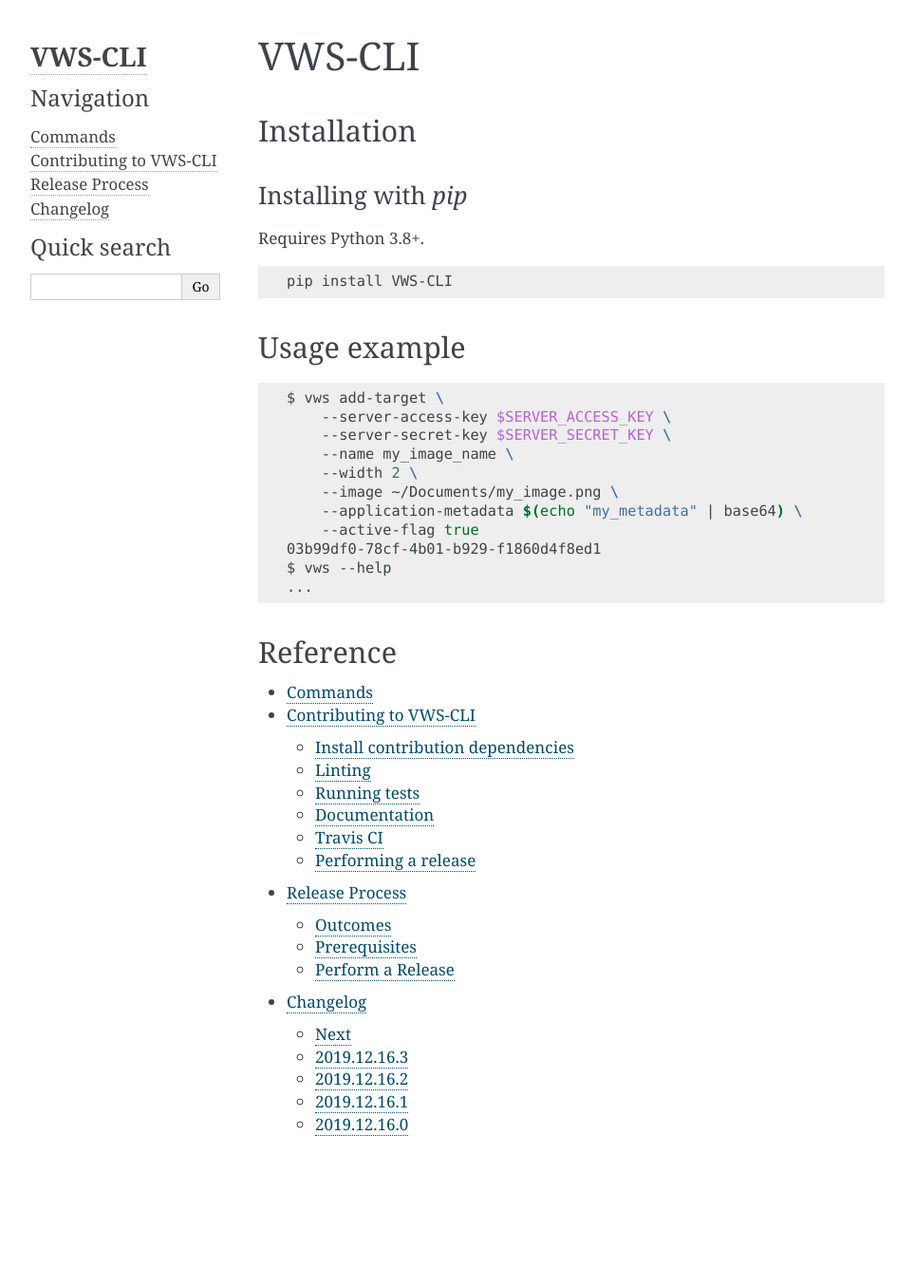
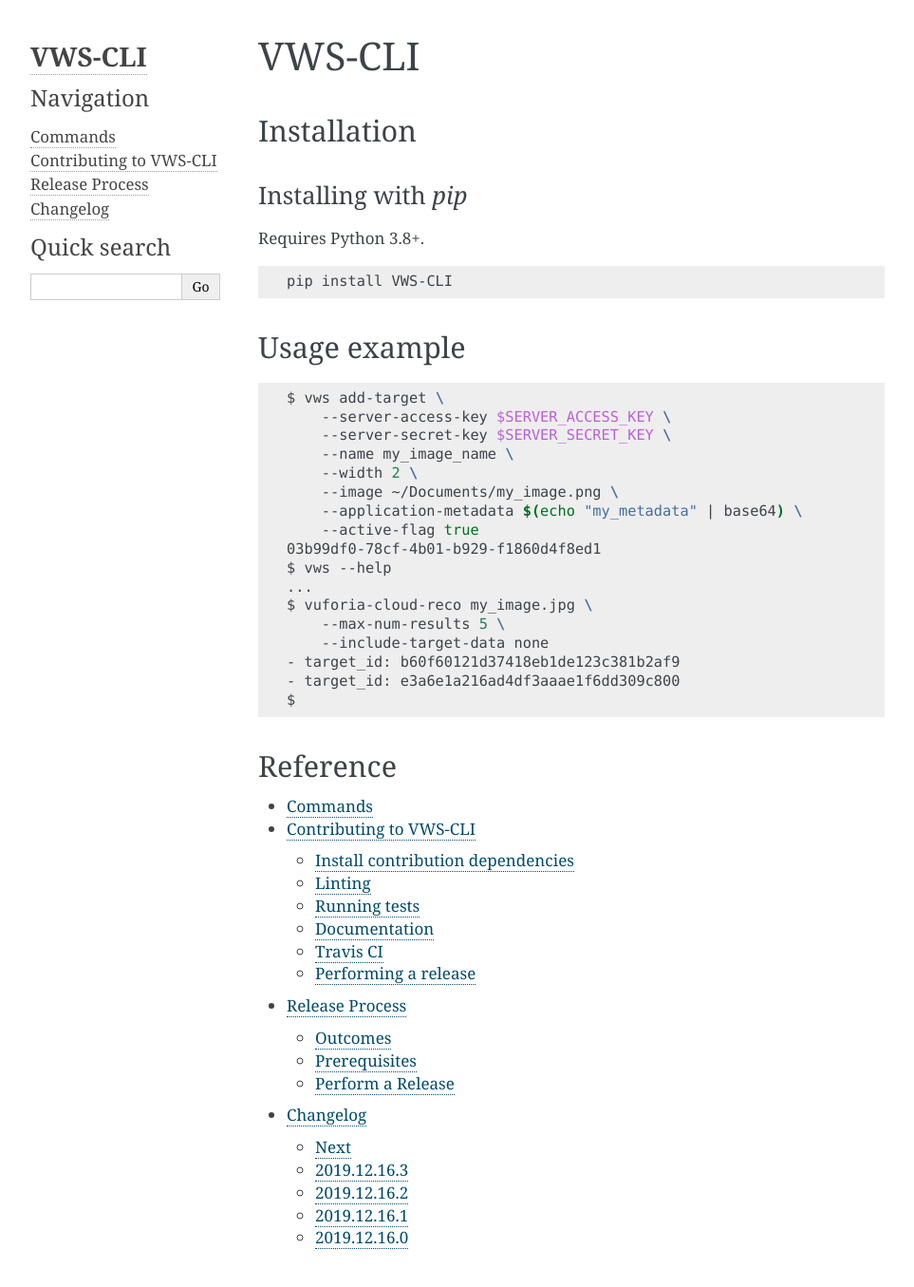
Before and after one commit to VWS-Python/vws-cli, a Sphinx documentation site: the page built from docs/source/index.rst, in a window 1280 px wide. Shown: the whole page at 95% size, without its empty margins (148-1111 px from the left). Built offline with Sphinx 7.4.7, drawn with Linux system fonts in a browser that asks for light colours; before the commit the page ends 1236 px from its top, so only the background shows below that.

Commit message:
Add example query usage to docs

```diff
--- a/README.rst
+++ b/README.rst
@@ -34,6 +34,12 @@
    03b99df0-78cf-4b01-b929-f1860d4f8ed1
    $ vws --help
    ...
+   $ vuforia-cloud-reco my_image.jpg \
+       --max-num-results 5 \
+       --include-target-data none
+   - target_id: b60f60121d37418eb1de123c381b2af9
+   - target_id: e3a6e1a216ad4df3aaae1f6dd309c800
+   $
 
 Full documentation
 ------------------
--- a/docs/source/index.rst
+++ b/docs/source/index.rst
@@ -29,6 +29,12 @@
    03b99df0-78cf-4b01-b929-f1860d4f8ed1
    $ vws --help
    ...
+   $ vuforia-cloud-reco my_image.jpg \
+       --max-num-results 5 \
+       --include-target-data none
+   - target_id: b60f60121d37418eb1de123c381b2af9
+   - target_id: e3a6e1a216ad4df3aaae1f6dd309c800
+   $
 
 Reference
 ---------
```
